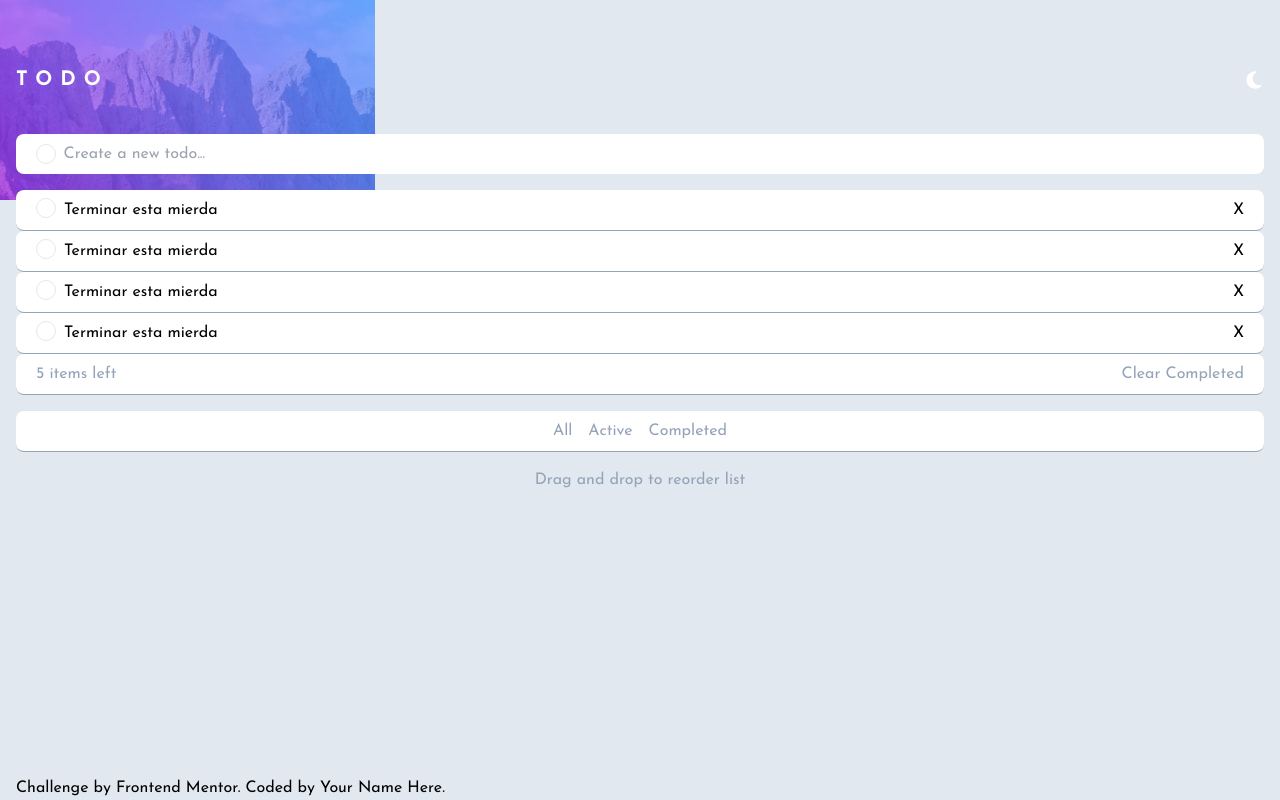
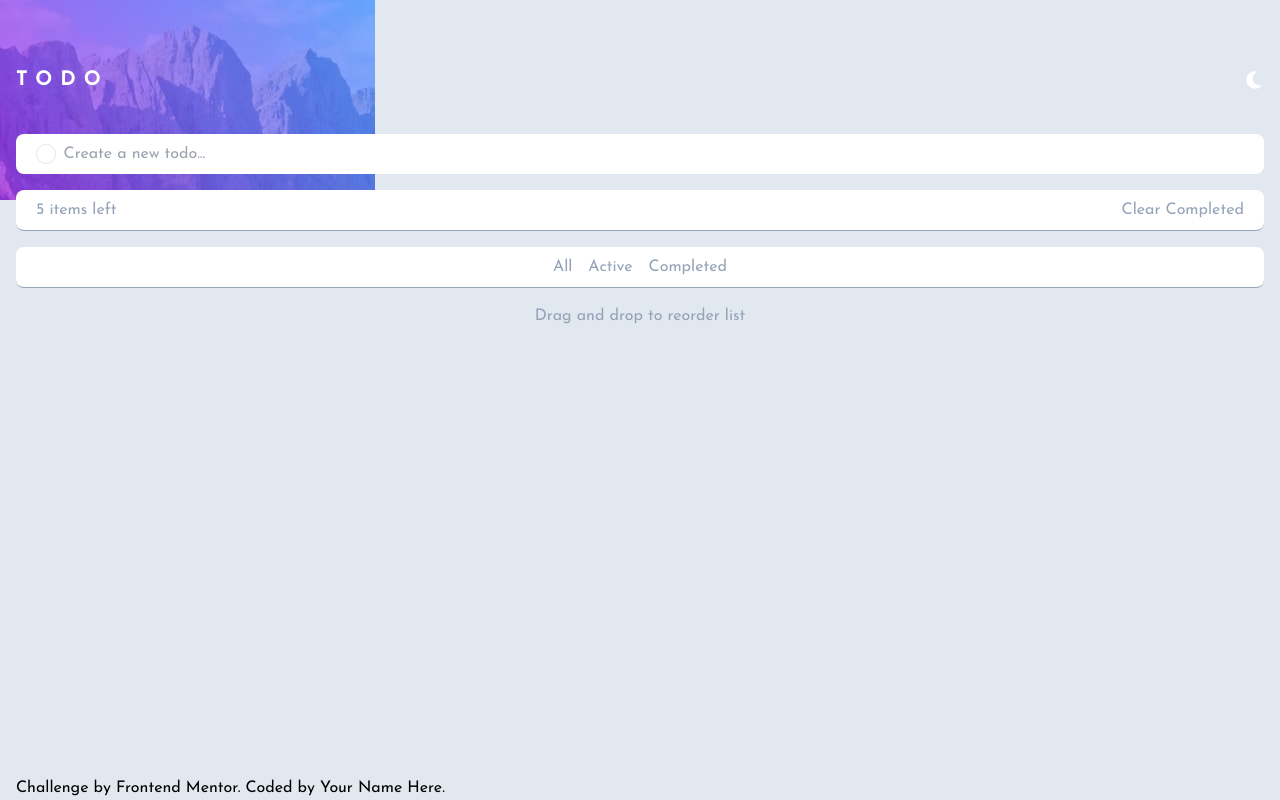
Before and after one commit to EA-Morales/todo-app-main, a React (Vite) app: page / in a window 1280 px wide. Built offline with nearby package versions, Linux system fonts and the light colour scheme.

Commit message:
add todo and delete working

```diff
--- a/src/App.tsx
+++ b/src/App.tsx
@@ -1,7 +1,40 @@
+import { FormEvent, useState } from "react";
+
 import background from "./assets/images/bg-mobile-light.jpg";
 import Moon from "./assets/icons/Moon";
+import Article from "./components/Article";
+
+interface Todos {
+  id: number;
+  title: string;
+  completed: boolean;
+}
+
+/* const todos: Todos[] = [
+  { id: Date.now(), title: "aprender javascript", completed: false },
+  { id: Date.now(), title: "hola mundo", completed: false },
+  { id: Date.now(), title: "aprender typescript", completed: true },
+]; */
 
 function App(): JSX.Element {
+  const [todos, setTodos] = useState<Todos[]>([]);
+  const [title, setTitle] = useState("");
+  const [completed, setCompleted] = useState(false);
+
+  const handleSubmitTodo = (event: FormEvent<HTMLFormElement>): void => {
+    event.preventDefault();
+
+    setTodos([...todos, { id: Date.now(), title, completed }]);
+
+    setTitle("");
+  };
+
+  const handleDeleteTodo = (id: number): void => {
+    const todo = todos.filter((todo) => todo.id !== id);
+
+    setTodos(todo);
+  };
+
   return (
     <div
       className="h-screen bg-slate-200 bg-no-repeat p-4"
@@ -18,40 +51,39 @@ function App(): JSX.Element {
           </button>
         </section>
 
-        <form className="mt-10 flex w-full items-center gap-2 rounded-lg bg-white py-2 pl-5 pr-2">
+        <form
+          className="mt-10 flex w-full items-center gap-2 rounded-lg bg-white py-2 pl-5 pr-2"
+          onSubmit={handleSubmitTodo}>
           <button
-            className="h-5 w-5 rounded-full border-[1px]"
+            className={
+              completed
+                ? `from-gradient-1 to-gradient-2 h-5 w-5 rounded-full border-[1px] bg-gradient-to-r`
+                : `h-5 w-5 rounded-full border-[1px]`
+            }
             type="button"
+            onClick={() => setCompleted(!completed)}
           />
           <input
             className="w-full"
             placeholder="Create a new todo..."
             type="text"
+            value={title}
+            onChange={(e) => setTitle(e.target.value)}
           />
         </form>
       </header>
 
       <main className="mt-4">
-        <article className="flex gap-2 rounded-lg border-b-[1px] border-slate-400 bg-white py-2 px-5">
-          <button className="h-5 w-5 rounded-full border-[1px]" />
-          <p className="grow">Terminar esta mierda</p>
-          <span>X</span>
-        </article>
-        <article className="flex gap-2 rounded-lg border-b-[1px] border-slate-400 bg-white py-2 px-5">
-          <button className="h-5 w-5 rounded-full border-[1px]" />
-          <p className="grow">Terminar esta mierda</p>
-          <span>X</span>
-        </article>
-        <article className="flex gap-2 rounded-lg border-b-[1px] border-slate-400 bg-white py-2 px-5">
-          <button className="h-5 w-5 rounded-full border-[1px]" />
-          <p className="grow">Terminar esta mierda</p>
-          <span>X</span>
-        </article>
-        <article className="flex gap-2 rounded-lg border-b-[1px] border-slate-400 bg-white py-2 px-5">
-          <button className="h-5 w-5 rounded-full border-[1px]" />
-          <p className="grow">Terminar esta mierda</p>
-          <span>X</span>
-        </article>
+        {todos.map((todo) => (
+          <Article
+            key={todo.id}
+            completed={todo.completed}
+            handleDeleteTodo={handleDeleteTodo}
+            id={todo.id}
+            title={todo.title}
+          />
+        ))}
+
         <section className="flex justify-between gap-2 rounded-lg border-b-[1px] border-slate-400 bg-white px-5 py-2 text-slate-400">
           <p>5 items left</p>
           <button>Clear Completed</button>
--- /dev/null
+++ b/src/components/Article.tsx
@@ -0,0 +1,29 @@
+interface Props {
+  id: number;
+  title: string;
+  completed: boolean;
+  handleDeleteTodo: (id: number) => void;
+}
+
+const Article = ({
+  id,
+  title,
+  completed,
+  handleDeleteTodo,
+}: Props): JSX.Element => {
+  return (
+    <article className="flex gap-2 rounded-lg border-b-[1px] border-slate-400 bg-white py-2 px-5">
+      <button
+        className={
+          completed
+            ? "from-gradient-1 to-gradient-2 h-5 w-5 rounded-full border-[1px] bg-gradient-to-r"
+            : "h-5 w-5 rounded-full border-[1px] bg-gradient-to-r"
+        }
+      />
+      <p className="grow">{title}</p>
+      <button onClick={() => handleDeleteTodo(id)}>X</button>
+    </article>
+  );
+};
+
+export default Article;
--- a/tailwind.config.cjs
+++ b/tailwind.config.cjs
@@ -10,6 +10,11 @@ module.exports = {
       serif: ['Merriweather', 'serif'],
     },
     extend: {
+      colors: {
+        'Primary-Bright-Blue': 'hsl(220, 98%, 61%)',
+        'gradient-1': 'hsl(192, 100%, 67%)',
+        'gradient-2': 'hsl(280, 87%, 65%)'
+      }
     },
   },
   plugins: [],
```
